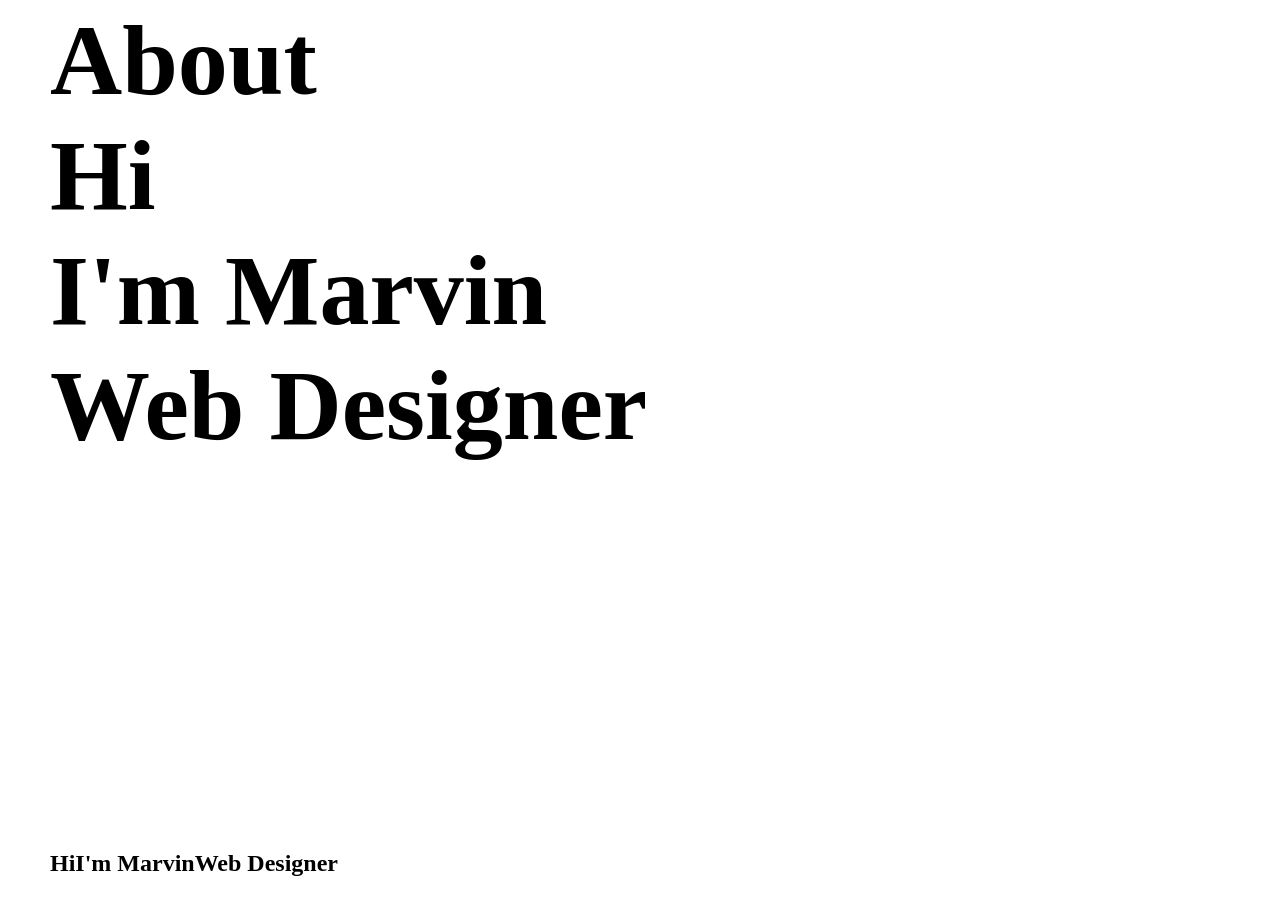
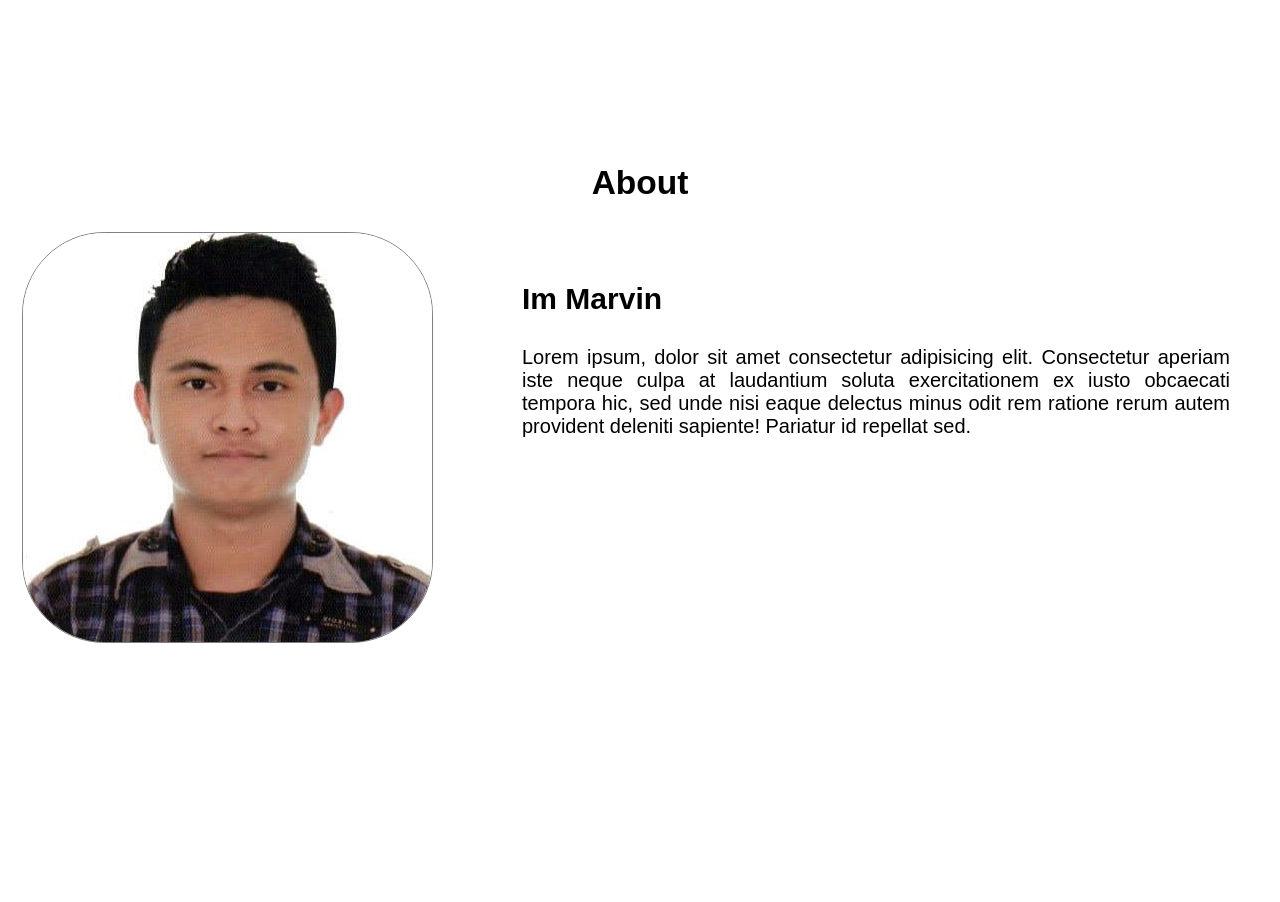
Before and after one commit to b0kdotDev/Portfolio, a plain HTML site: page index.html in a window 1280 px wide. Shown: the part 938-1840 px from the top of the page. Drawn offline with Linux system fonts and the light colour scheme.

Commit message:
2nd update

```diff
--- a/index.html
+++ b/index.html
@@ -25,30 +25,32 @@
             <h1>I'm Marvin</h1>
             <h1>Web Designer</h1>
         </div>
-        <div>
-            <img src="" alt="">
+        <div class="home-image">
+            <img src="img/bok.jpg" alt="">
         </div>
     </section>
     <section id="about">
-        <h1>About</h1>
-        <h1>Hi</h1>
-        <h1>I'm Marvin</h1>
-        <h1>Web Designer</h1>
+        <div id="about-text">
+            <h6>About</h6>
+        </div>
+        <div class="about-img-text-container">
+            <div id="about-image"><img src="img/bok.jpg" alt=""></div>
+            <div class="about-details-text">
+                <h6>Im Marvin</h6>
+                <p>Lorem ipsum, dolor sit amet consectetur adipisicing elit. Consectetur aperiam iste neque culpa at laudantium
+                    soluta exercitationem ex iusto obcaecati tempora hic, sed unde nisi eaque delectus minus odit rem ratione
+                    rerum autem provident deleniti sapiente! Pariatur id repellat sed.</p>
+            </div>
+        </div>
     </section>
     <section id="home">
-        <h1>Hi</h1>
-        <h1>I'm Marvin</h1>
-        <h1>Web Designer</h1>
+
     </section>
     <section id="home">
-        <h1>Hi</h1>
-        <h1>I'm Marvin</h1>
-        <h1>Web Designer</h1>
+
     </section>
     <section id="home">
-        <h1>Hi</h1>
-        <h1>I'm Marvin</h1>
-        <h1>Web Designer</h1>
+
     </section>
     <footer>
 
--- a/style.css
+++ b/style.css
@@ -45,10 +45,12 @@ header h2 {
 min-height: 100vh;
     display: flex;
     flex-direction: row;
+    justify-content: space-between;
     align-items: center;
 }
 #home .home-text{
     font-size: 50px !important;
+    font-family: Arial, Helvetica, sans-serif;
 }
 #about {
     padding: 0 50px 0 50px;
@@ -57,3 +59,54 @@ min-height: 100vh;
 #about h1{
     font-size: 100px !important;
 }
+.home-image img{
+    border-radius: 50%;
+}
+/* about-section */
+#about {
+    padding: 0 50px 0 50px;
+    display: flex;
+    min-height: 100vh;
+    flex-direction: column;
+    justify-content: center;
+    align-items: center;
+}
+#about-text {
+    width: 100%;
+    display: flex;
+    justify-content: center;
+    margin: 0;
+    font-size: 50px;
+    font-family: Arial, Helvetica, sans-serif;
+}
+#about-image {
+    display: flex;
+    justify-content: center;
+    align-items: center;
+    flex-direction: row;
+    width: 30%;
+}
+#about-image img {
+    border-radius: 20%;
+    border: 1px solid gray;
+}
+.about-img-text-container {
+    display: flex;
+    flex-direction: row;
+    justify-content: space-between;
+    margin: 30px 0 0 0;
+}
+.about-details-text {
+    width: 60%;
+    margin: 50px 0 0 0;
+}
+.about-details-text h6 {
+    font-size: 30px;
+    font-family: Arial, Helvetica, sans-serif;
+}
+.about-details-text p{
+    margin-top: 30px;
+    font-family: Arial, Helvetica, sans-serif;
+    font-size: 20px;
+    text-align: justify;
+}
```
